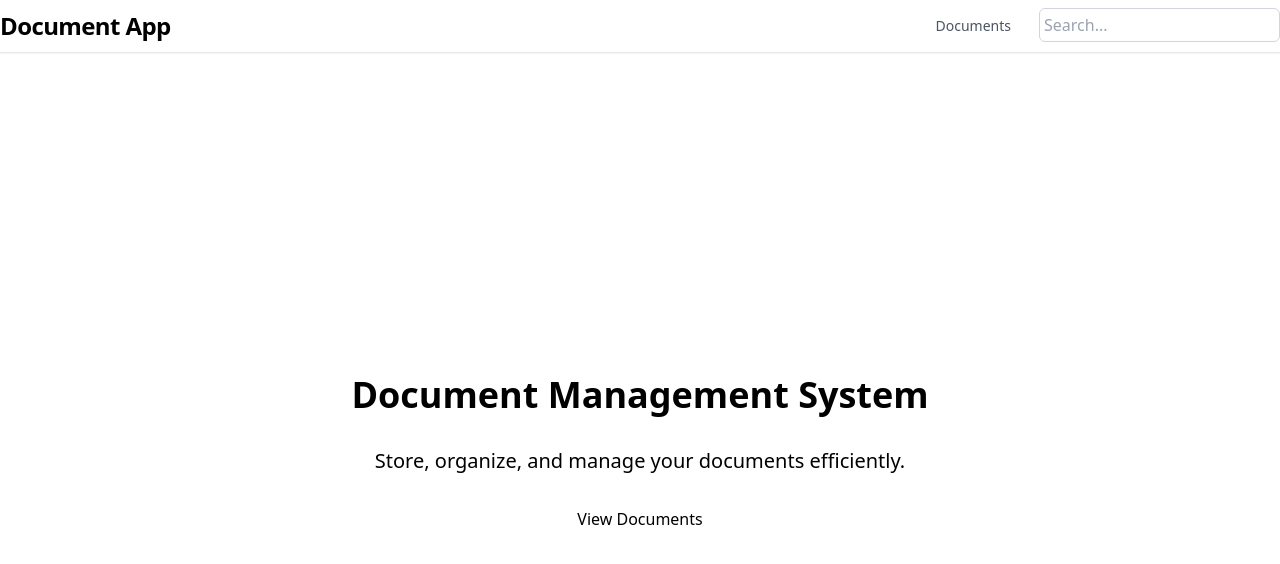
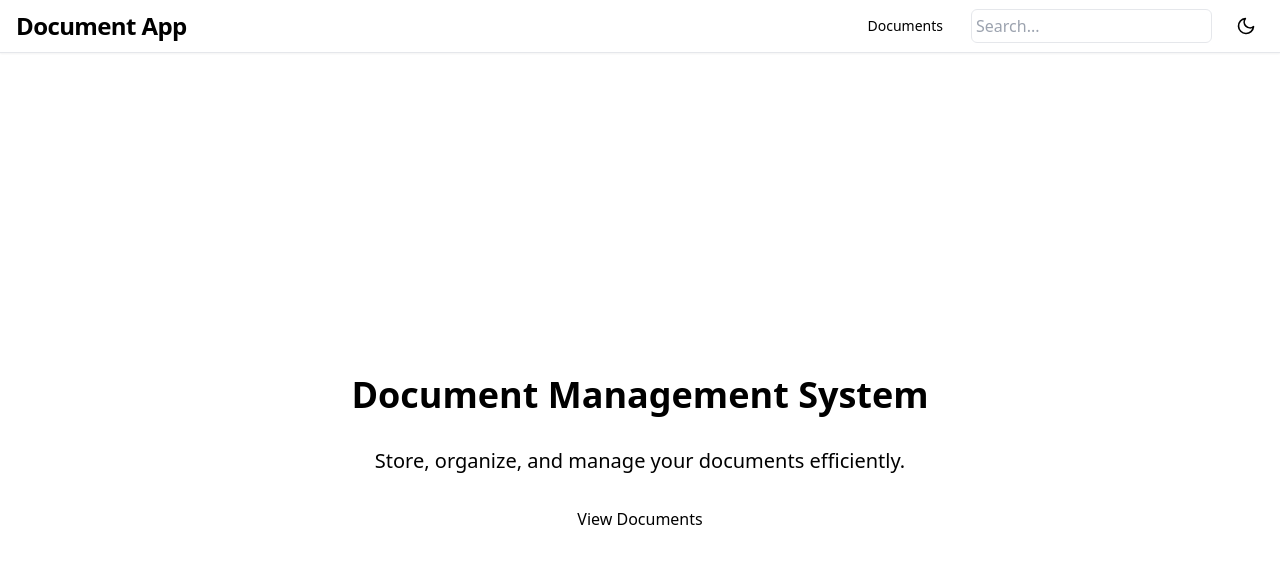
Before and after one commit to KJR020/document_app, a Next.js app: page / in a window 1280 px wide. Shown: the top 564 px of the page. Built offline with nearby package versions, Linux system fonts and the light colour scheme; no server answers; the database is empty.

Commit message:
✨ ライト/ダークテーマの切り替え機能を追加

```diff
--- a/src/app/documents/components/Header.tsx
+++ b/src/app/documents/components/Header.tsx
@@ -3,6 +3,7 @@
 import React from "react";
 import Link from "next/link";
 import { IconBase } from "react-icons";
+import { ThemeToggle } from "@/components/ThemeToggle";
 
 interface HeaderProps {
   title?: string;
@@ -10,17 +11,17 @@ interface HeaderProps {
 
 const Header: React.FC<HeaderProps> = ({ title = "Document App" }) => {
   return (
-    <header className="border-b bg-base-100 border-base-400 sticky top-0 z-10 shadow-sm">
-      <div className="mx-auto max-w-7xl py-2 flex justify-between items-center ">
+    <header className="border-base-400 sticky top-0 z-10 border-b bg-base-100 shadow-sm">
+      <div className="mx-auto flex max-w-7xl items-center justify-between px-4 py-2">
         <Link href="/">
-          <h1 className="text-2xl font-bold tracking-tight text-primary cursor-pointer">
+          <h1 className="cursor-pointer text-2xl font-bold tracking-tight text-primary">
             {title}
           </h1>
         </Link>
-        <nav className="flex space-x-4">
+        <nav className="flex items-center space-x-4">
           <Link
             href="/documents"
-            className="text-gray-600 hover:text-gray-900 px-3 py-2 rounded-md text-sm font-medium"
+            className="rounded-md px-3 py-2 text-sm font-medium text-base-content hover:text-primary"
           >
             Documents
           </Link>
@@ -28,9 +29,10 @@ const Header: React.FC<HeaderProps> = ({ title = "Document App" }) => {
             <input
               type="text"
               placeholder="Search..."
-              className="border border-gray-300 rounded-md p-1"
+              className="rounded-md border border-base-300 bg-base-100 p-1 text-base-content"
             />
           </search>
+          <ThemeToggle />
         </nav>
       </div>
     </header>
--- a/src/app/layout.tsx
+++ b/src/app/layout.tsx
@@ -2,6 +2,7 @@ import type { Metadata } from "next";
 import { Geist, Geist_Mono } from "next/font/google";
 import "./globals.css";
 import Header from "@/app/documents/components/Header";
+import { ThemeProvider } from "@/components/ThemeProvider";
 
 const geistSans = Geist({
   variable: "--font-geist-sans",
@@ -24,12 +25,14 @@ export default function RootLayout({
   children: React.ReactNode;
 }>) {
   return (
-    <html lang="ja" data-theme="corporate">
+    <html lang="ja" data-theme="light">
       <body
         className={`${geistSans.variable} ${geistMono.variable} antialiased`}
       >
-        <Header />
-        {children}
+        <ThemeProvider>
+          <Header />
+          {children}
+        </ThemeProvider>
       </body>
     </html>
   );
--- /dev/null
+++ b/src/components/ThemeProvider.tsx
@@ -0,0 +1,45 @@
+"use client";
+
+import { createContext, useContext, useEffect, useState } from "react";
+
+type Theme = "light" | "dark";
+
+type ThemeContextType = {
+  theme: Theme;
+  toggleTheme: () => void;
+};
+
+const ThemeContext = createContext<ThemeContextType | undefined>(undefined);
+
+export function ThemeProvider({ children }: { children: React.ReactNode }) {
+  const [theme, setTheme] = useState<Theme>("light");
+
+  useEffect(() => {
+    const savedTheme = localStorage.getItem("theme") as Theme;
+    if (savedTheme) {
+      setTheme(savedTheme);
+      document.documentElement.dataset.theme = savedTheme;
+    }
+  }, []);
+
+  const toggleTheme = () => {
+    const newTheme = theme === "light" ? "dark" : "light";
+    setTheme(newTheme);
+    localStorage.setItem("theme", newTheme);
+    document.documentElement.dataset.theme = newTheme;
+  };
+
+  return (
+    <ThemeContext.Provider value={{ theme, toggleTheme }}>
+      {children}
+    </ThemeContext.Provider>
+  );
+}
+
+export function useTheme() {
+  const context = useContext(ThemeContext);
+  if (context === undefined) {
+    throw new Error("useTheme must be used within a ThemeProvider");
+  }
+  return context;
+}
--- /dev/null
+++ b/src/components/ThemeToggle.tsx
@@ -0,0 +1,22 @@
+"use client";
+
+import { FiMoon, FiSun } from "react-icons/fi";
+import { useTheme } from "./ThemeProvider";
+
+export const ThemeToggle = () => {
+  const { theme, toggleTheme } = useTheme();
+
+  return (
+    <button
+      onClick={toggleTheme}
+      className="rounded-full p-2 transition-colors hover:bg-base-200"
+      aria-label="Toggle theme"
+    >
+      {theme === "dark" ? (
+        <FiSun className="h-5 w-5 text-base-content" />
+      ) : (
+        <FiMoon className="h-5 w-5 text-base-content" />
+      )}
+    </button>
+  );
+};
```
